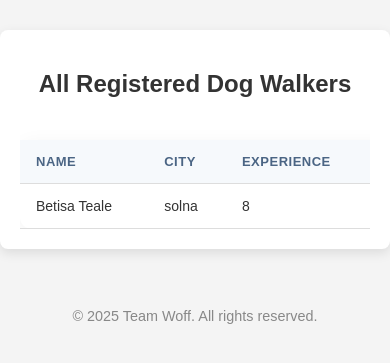
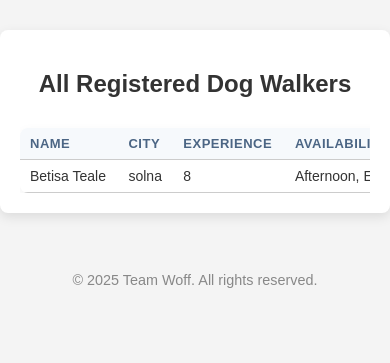
Before and after one commit to Betty72/Woff-portal, a Flask app: page /walkers in a window 390 px wide. Shown: the part 151-514 px from the top of the page. Run offline with Flask 3, Linux system fonts and the light colour scheme; data comes from the database, SQL or seed files in the repository.

Commit message:
Updated style.css with table responsiveness and layout fixes

```diff
--- a/static/style.css
+++ b/static/style.css
@@ -406,3 +406,47 @@ input, select, textarea {
 .btn-secondary:hover {
     background-color: #0056b3;
 }
+.table-container {
+    overflow-x: auto;
+    margin-top: 20px;
+}
+
+table {
+    width: 100%;
+    border-collapse: collapse;
+    min-width: 1000px; /* ensures content doesn't shrink too tight */
+    background-color: white;
+    border-radius: 8px;
+    overflow: hidden;
+    box-shadow: 0 4px 12px rgba(0, 0, 0, 0.05);
+}
+
+th, td {
+    padding: 12px 15px;
+    text-align: left;
+    border-bottom: 1px solid #ccc;
+}
+
+.profile-photo {
+    max-width: 80px;
+    border-radius: 8px;
+}
+
+.about-me {
+    max-width: 200px;
+    white-space: pre-wrap;
+    word-wrap: break-word;
+}
+@media screen and (max-width: 768px) {
+    .table-container {
+        overflow-x: scroll;
+    }
+
+    table {
+        font-size: 0.9em;
+    }
+
+    th, td {
+        padding: 8px 10px;
+    }
+}
```
